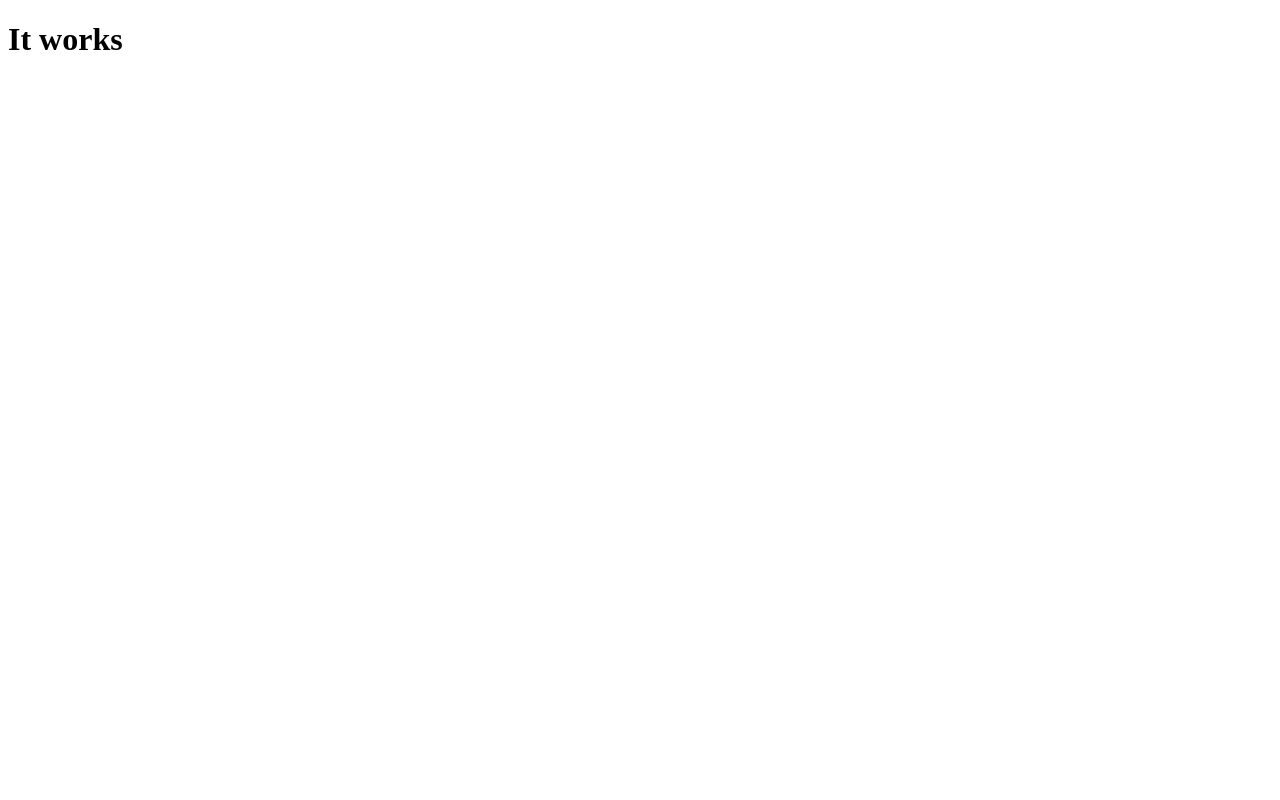
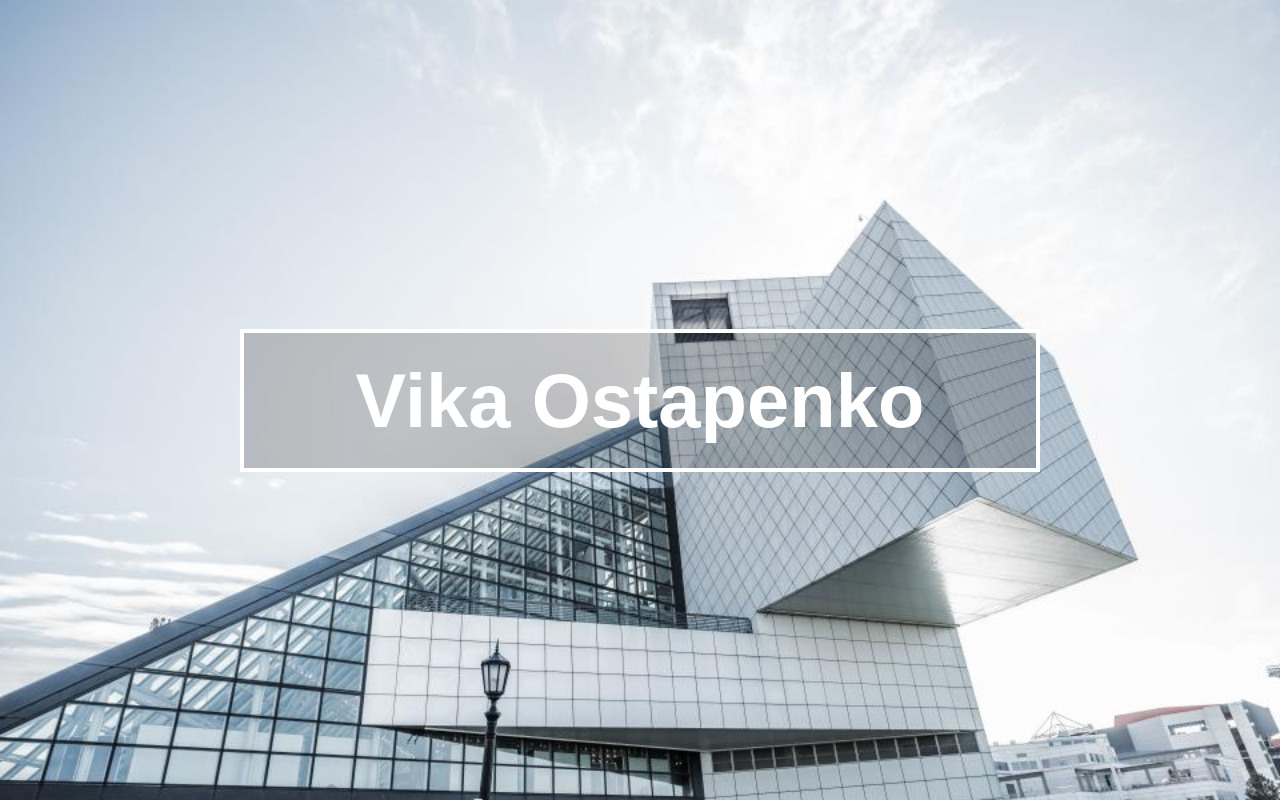
Before and after one commit to ostapvika/ostapvika.github.io, a plain HTML site: page index.html in a window 1280 px wide. Drawn offline with Linux system fonts and the light colour scheme.

Commit message:
Second commit

```diff
--- a/index.html
+++ b/index.html
@@ -2,8 +2,17 @@
 <html>
 <head>
 	<title>My Portfolio</title>
+	<link rel="stylesheet" type="text/css" href="style.css">
+
 </head>
 <body>
-<h1>It works</h1>
+<header class="header">
+	<div class="container">
+		<div class="header__inner fw">
+			<h1 class="header__name">Vika Ostapenko</h1>
+		</div>
+	</div>
+</header>
+
 </body>
 </html>
--- /dev/null
+++ b/style.css
@@ -0,0 +1,59 @@
+* {
+	margin: 0;
+	padding: 0;
+	box-sizing: border-box;
+}
+
+body{
+	font-family: 'Raleway', sans-serif;
+}
+
+.container {
+	padding: 0 24px;
+	max-width: 952px;
+	margin: 0 auto;
+	min-width: 320px;
+}
+
+.fw {
+	display: flex;
+	justify-content: space-between;
+	flex-wrap: wrap;
+}
+
+a {
+	color: inherit;
+	text-decoration: none;
+}
+
+
+.header {
+	background-image: url(img/RV2H4VBE3L.jpg);
+	background-repeat: no-repeat;
+	background-size: cover;
+	background-position: center;
+}
+
+.header__inner{
+	height: 100vh;
+	-ms-align-items: center;
+	align-items: center;
+	justify-content: center;
+}
+
+.header__name{
+	padding: 24px 112px;
+    color: #fff;
+    background-color: rgba(0,0,0,.2);
+    font-size: 76px;
+	color: #fff;
+	border: 4px solid #fff;
+}
+
+/* <link href="https://fonts.googleapis.com/css?family=Raleway" rel="stylesheet">
+
+
+
+font-family: 'Raleway', sans-serif;
+
+*/
```
Also changed, not shown: img/M3O9MIU6IX.jpg (added), img/RV2H4VBE3L.jpg (added).
